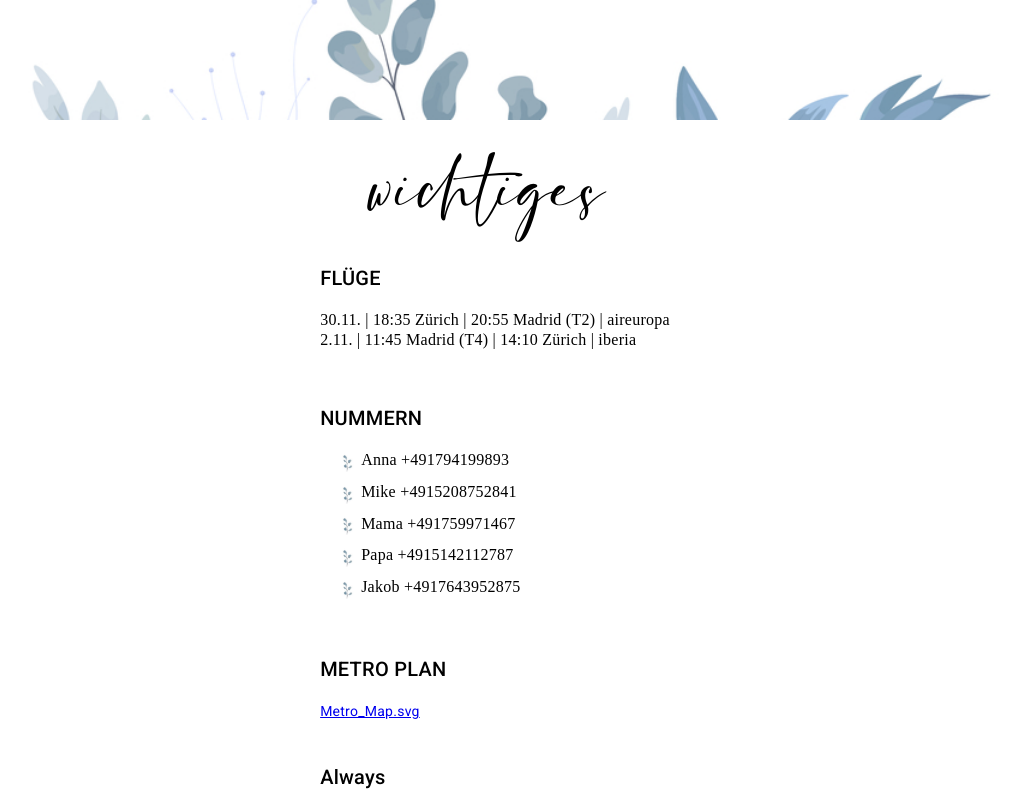
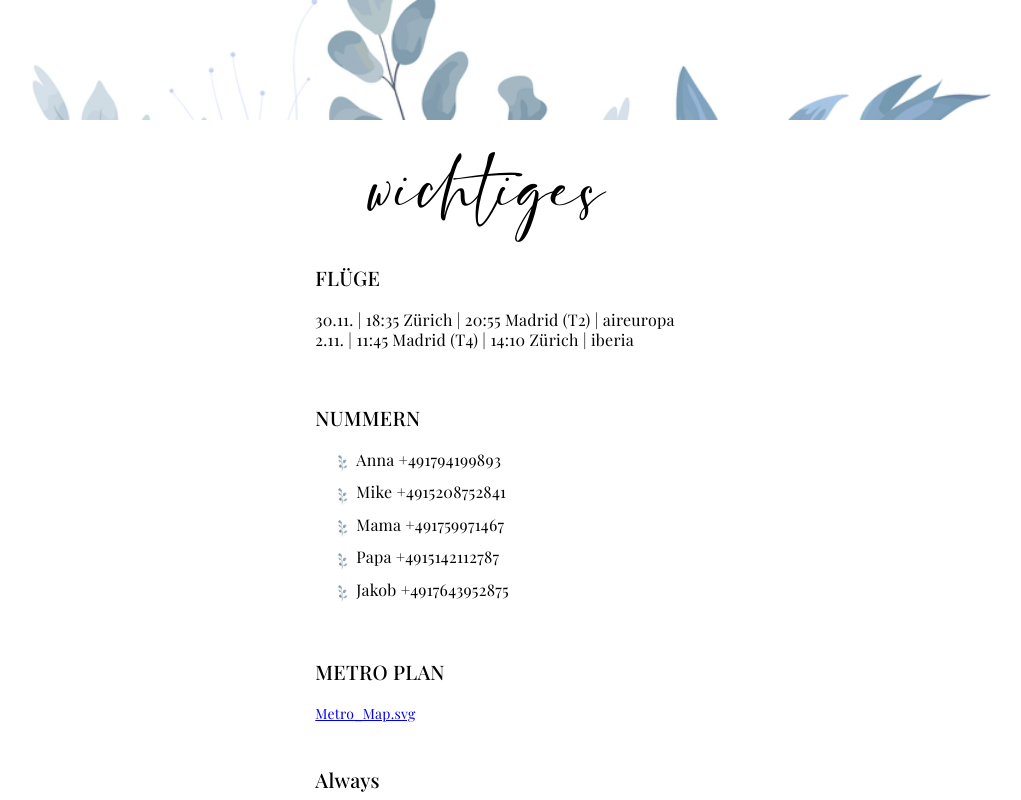
Before and after one commit to mrperna5/madrid-thirtieth-bday, an Angular app: page /attractions/wichtiges in a window 1280 px wide. Shown: the top 800 px of the page, without its empty margins (155-1176 px from the left). Built offline with nearby package versions, Linux system fonts and the light colour scheme.

Commit message:
playfair display font applied

```diff
--- a/src/app/components/attractions/anreise/anreise.component.css
+++ b/src/app/components/attractions/anreise/anreise.component.css
@@ -24,13 +24,14 @@ h2, p {
   display: flex;
   flex-direction: column;
   gap: 20px; /* Spacing between each item */
+  font-family: 'Playfair Display', serif;
   /*margin-left: 30px;*/
 }
 
 .menu-items li {
   display: flex;      /* Turns on flex for direct children of li */
   align-items: flex-start; /* Aligns content to the top of li */
-  font-family: 'Didot LT Std', serif;
+  font-family: 'Playfair Display', serif;
   font-size: 16px;
 }
 
@@ -48,6 +49,6 @@ h2, p {
 }
 
 .item {
-  font-family: 'Didot LT Std', serif;
+  font-family: 'Playfair Display', serif;
   font-size: 16px;
 }
--- a/src/app/components/attractions/anreise/anreise.component.html
+++ b/src/app/components/attractions/anreise/anreise.component.html
@@ -2,7 +2,7 @@
   <h1 class="castilla">anreise</h1>
 
   <section class="section">
-    <h2 class="didot">FLUG</h2>
+    <h2 class="menu-items">FLUG</h2>
     <p class="item">30.11. | 18:35 Zürich | 20:55 Madrid (T2) | aireuropa</p>
   </section>
 
@@ -17,7 +17,7 @@
   </section>
 
   <section class="section">
-    <h2>TICKETS</h2>
+    <h2 class="menu-items">TICKETS</h2>
     <ul class="menu-items">
       <li class="item">1x rote Metrokarte für euch 3 zusammen</li>
       <li class="item">am Schalter aufladen: 10 Fahrten und 3x Flughafenzuschlag</li>
--- a/src/app/components/attractions/attractions.component.css
+++ b/src/app/components/attractions/attractions.component.css
@@ -36,6 +36,6 @@
 }
 
 .item {
-  font-family: 'Didot LT Std', serif;
+  font-family: 'Playfair Display', serif;
   font-size: 16px;
 }
--- a/src/app/components/attractions/programm/programm.component.css
+++ b/src/app/components/attractions/programm/programm.component.css
@@ -3,6 +3,10 @@
   flex-direction: column;
   align-items: center;
   gap: 20px;
+}
+
+h3 {
+  font-family: "Playfair Display", serif;
 }
 
 .castilla {
@@ -21,7 +25,7 @@
 }
 
 .days-list li {
-  font-family: 'Didot LT Std', serif;
+  font-family: "Playfair Display", serif;
   margin-bottom: 0px; /* Optional: Add spacing between list items */
 }
 
@@ -59,8 +63,9 @@
 }
 
 .day-details li {
-  font-family: 'Didot LT Std', serif;
+  font-family: "Playfair Display", serif;
   margin-bottom: 0px; /* Optional: Add spacing between list items */
+  list-style-type: none;
 }
 
 .day-details li::before {
@@ -75,6 +80,20 @@
   vertical-align: middle;
 }
 
+#details-head {
+  font-size: 20px;
+  font-weight: bold;
+  padding-bottom: 20px
+}
+
+#details-list-items li::before {
+  display: none;
+}
+
+#details-list-items li {
+  list-style-type: disc;
+}
+
 .day-image {
   margin-left: auto;
   width: 35%; /* Use the full width of its container */
--- a/src/app/components/attractions/programm/programm.component.html
+++ b/src/app/components/attractions/programm/programm.component.html
@@ -4,19 +4,19 @@
   <div *ngIf="!showDetails" class="days-list">
     <ul>
       <li class="day" (click)="selectDay('montag')">
-        <h3 class="didot">Montag, 30. Oktober</h3>
+        <h3>Montag, 30. Oktober</h3>
         <img src="assets/montag.png" alt="Montag Image" class="day-image">
       </li>
       <li class="day" (click)="selectDay('dienstag')">
-        <h3 class="didot">Dienstag, 31. Oktober</h3>
+        <h3>Dienstag, 31. Oktober</h3>
         <img src="assets/dienstag.png" alt="Dienstag Image" class="day-image">
       </li>
       <li class="day" (click)="selectDay('mittwoch')">
-        <h3 class="didot">Mittwoch, 1. November</h3>
+        <h3>Mittwoch, 1. November</h3>
         <img src="assets/mittwoch.png" alt="Mittwoch Image" class="day-image">
       </li>
       <li class="day" (click)="selectDay('donnerstag')">
-        <h3 class="didot">Donnerstag, 2. November</h3>
+        <h3>Donnerstag, 2. November</h3>
         <img src="assets/donnerstag.png" alt="Donnerstag Image" class="day-image">
       </li>
     </ul>
@@ -26,9 +26,9 @@
   <div *ngIf="showDetails" class="day-details">
     <img [src]="selectedDay.image" alt="{{ selectedDay.title}}" class="day-image">
     <ul>
-      <li style="font-size: 20px; font-weight: bold; padding-bottom: 20px">{{ selectedDay.title }}</li>
-      <ul>
-        <li *ngFor="let detail of selectedDay.details">{{ detail }}</li>
+      <li id="details-head">{{ selectedDay.title }}</li>
+      <ul id="details-list-items">
+        <li  *ngFor="let detail of selectedDay.details">{{ detail }}</li>
       </ul>
     </ul>
 
--- a/src/app/components/attractions/unterkunft/unterkunft.component.css
+++ b/src/app/components/attractions/unterkunft/unterkunft.component.css
@@ -1,5 +1,6 @@
 h2, p {
   margin-left: 20px;
+  font-family: "Playfair Display", serif;
 }
 
 .unterkunft-container {
@@ -24,6 +25,7 @@ h2, p {
   display: flex;
   flex-direction: column;
   gap: 10px; /* Spacing between each item */
+  font-family: "Playfair Display", serif;
   /*margin-left: 30px;*/
 }
 
@@ -40,6 +42,6 @@ h2, p {
 }
 
 .item {
-  font-family: 'Didot LT Std', serif;
+  font-family: "Playfair Display", serif;
   font-size: 16px;
 }
--- a/src/app/components/attractions/unterkunft/unterkunft.component.html
+++ b/src/app/components/attractions/unterkunft/unterkunft.component.html
@@ -2,7 +2,7 @@
   <h1 class="castilla">unterkunft</h1>
 
   <section class="section">
-    <h2 class="didot">Silva 20</h2>
+    <h2>Silva 20</h2>
     <p class="item">20 Calle de Silva<br>
     Madrid</p>
   </section>
--- a/src/app/components/attractions/wichtiges/wichtiges.component.css
+++ b/src/app/components/attractions/wichtiges/wichtiges.component.css
@@ -1,5 +1,6 @@
 h2, p, a {
   margin-left: 20px;
+  font-family: 'Playfair Display', serif;
 }
 
 .wichtiges-container {
@@ -24,6 +25,7 @@ h2, p, a {
   display: flex;
   flex-direction: column;
   gap: 10px; /* Spacing between each item */
+  font-family: 'Playfair Display', serif;
   /*margin-left: 30px;*/
 }
 
@@ -40,6 +42,6 @@ h2, p, a {
 }
 
 .item {
-  font-family: 'Didot LT Std', serif;
+  font-family: 'Playfair Display', serif;
   font-size: 16px;
 }
--- a/src/app/components/home/home.component.css
+++ b/src/app/components/home/home.component.css
@@ -7,16 +7,15 @@
   margin-top: 10px;
 }
 
-.didot {
-  font-family: 'Didot LT Std', serif;
+.playfair {
+  font-family: "Playfair Display, serif";
   font-size: 42px;
   align-self: flex-end;
   margin-right: 20px;
 }
 
-
 .event-details {
-  font-family: 'Didot LT Std', serif;
+  font-family: 'Playfair Display, serif';
   font-size: 16px;
   text-align: center;
   padding-top: 24px;
--- a/src/app/components/home/home.component.html
+++ b/src/app/components/home/home.component.html
@@ -1,6 +1,6 @@
 <div class="home-container" (click)="navigateToAttractions()">
 
-  <div class="didot">rolling into</div>
+  <div class="playfair">rolling into</div>
   <div class="castilla">thirty</div>
 
   <div class="event-details">
--- a/src/styles.css
+++ b/src/styles.css
@@ -86,3 +86,13 @@ body {
     font-family: 'British Castilla';
     src: url('assets/fonts/BritishCastillaScript-VGg8x.otf') format('truetype');
   }
+
+  @font-face {
+    font-family: 'Playfair Display';
+    src: url('assets/fonts/PlayfairDisplay-VariableFont_wght.ttf') format('truetype');
+  }
+
+  @font-face {
+    font-family: 'Playfair Display Italic';
+    src: url('assets/fonts/PlayfairDisplay-Italic-VariableFont_wght.ttf') format('truetype');
+  }
```
Also changed, not shown: src/assets/fonts/PlayfairDisplay-Italic-VariableFont_wght.ttf (added), src/assets/fonts/PlayfairDisplay-VariableFont_wght.ttf (added), 10 other files (tests, documents, lock files or other folders).
